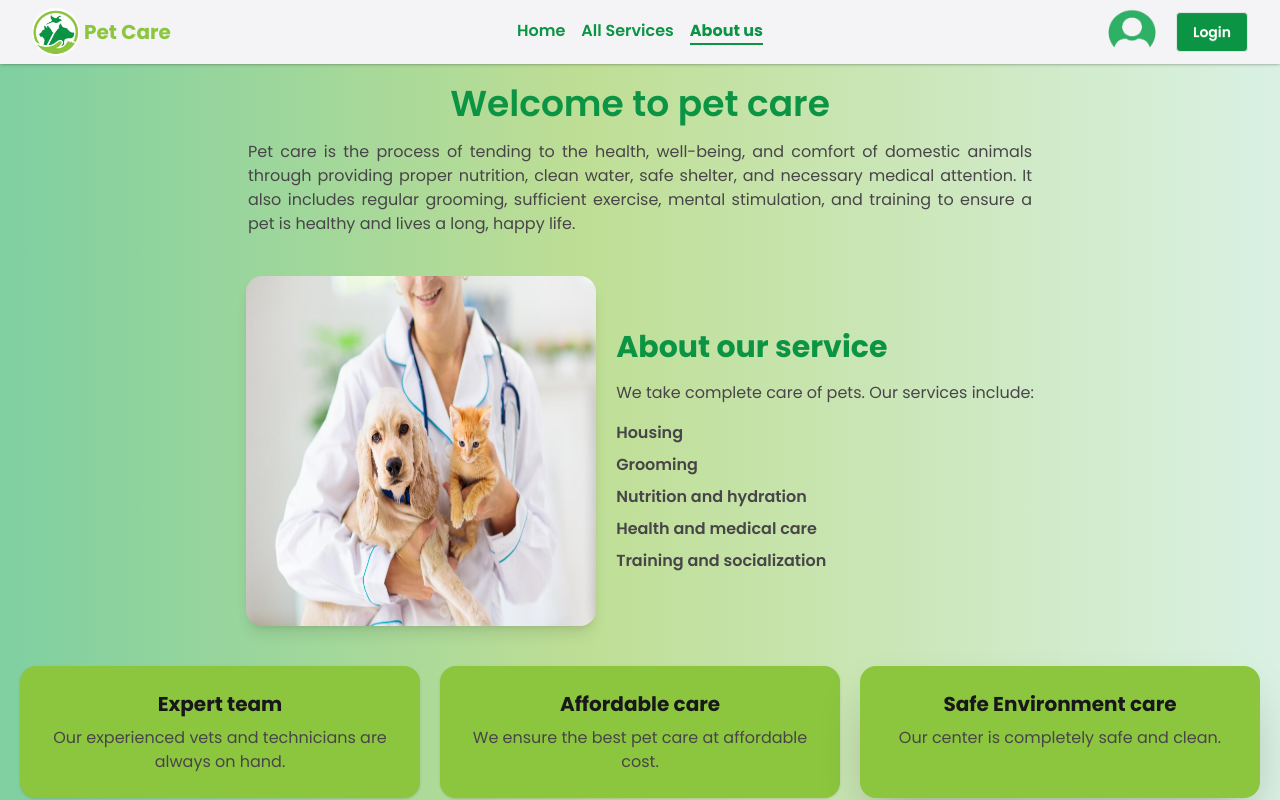
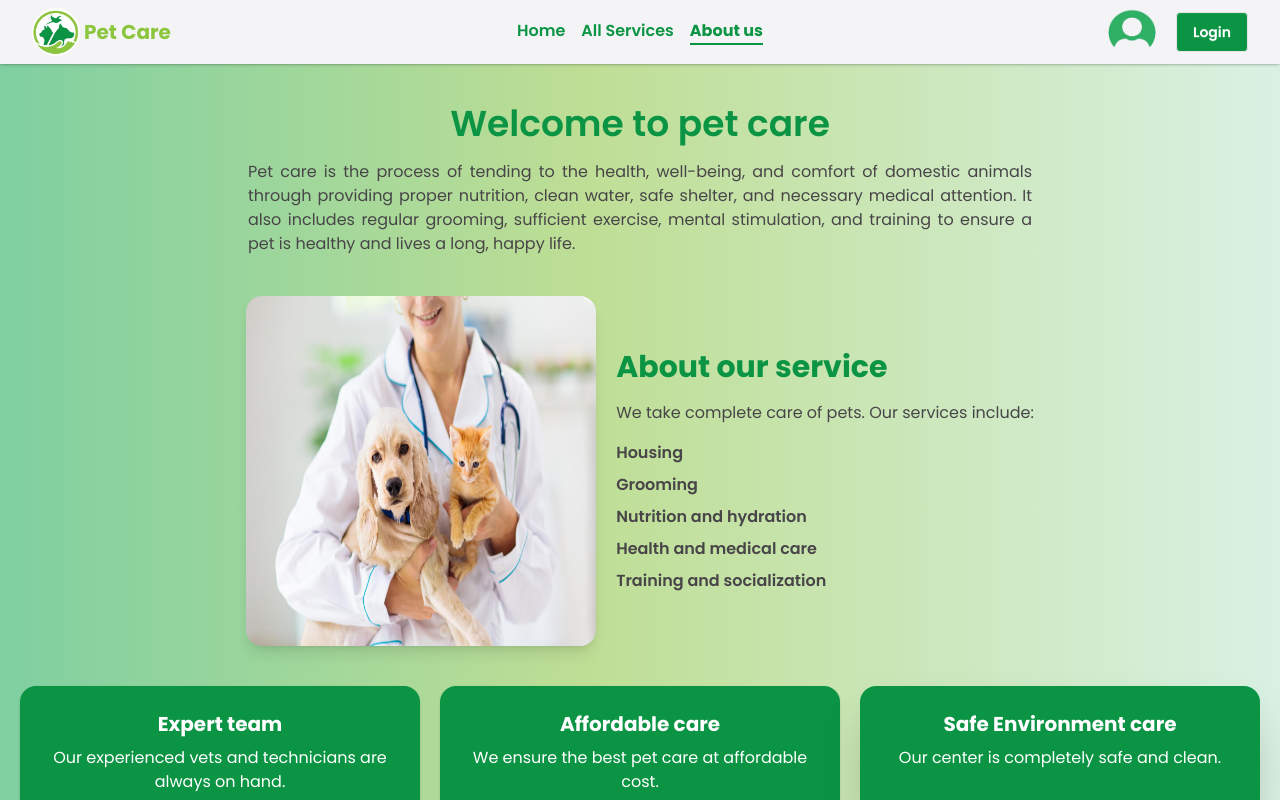
Before and after one commit to pbnhamza/pet-care, a React (Vite) app: page /about in a window 1280 px wide. Shown: the top 800 px of the page. Built offline with nearby package versions, Linux system fonts and the light colour scheme; no server answers.

Commit message:
first commit

```diff
--- a/src/Components/Promotional/Promotional.jsx
+++ b/src/Components/Promotional/Promotional.jsx
@@ -4,7 +4,7 @@ const promotions = [
     id: 1,
     title: "Winter Special Grooming",
     description: "Get 30% off on all pet grooming services this winter!",
-    image: "https://i.ibb.co.com/Qjf0cJSk/Dog-Grooming-Session.jpg",
+    image: "https://i.ibb.co.com/gLZSbPzr/Pet-Massage-Therapy.jpg",
     buttonText: "Book Now",
     link: "#",
   },
@@ -30,7 +30,7 @@ const Promotional = () => {
         {promotions.map((promo) => (
           <div
             key={promo.id}
-            className="relative rounded-lg overflow-hidden hover:shadow-2xl transition-shadow duration-300 bg-gray-800"
+            className="relative rounded-lg overflow-hidden hover:shadow-2xl transition-shadow"
           >
             <img
               src={promo.image}
--- a/src/Pages/About.jsx
+++ b/src/Pages/About.jsx
@@ -5,6 +5,7 @@ const About = () => {
   return (
     <MyContainer>
       <div
+        className="pt-5"
         style={{
           background:
             "linear-gradient(90deg,rgba(46, 177, 101, 0.61) 0%, rgba(138, 195, 62, 0.55) 46%, rgba(46, 177, 101, 0.18) 100%)",
@@ -49,22 +50,22 @@ const About = () => {
             </div>
           </div>
         </div>
-        <div className="grid grid-cols-1 md:grid-cols-3 lg:grid-cols-3 gap-5 py-5 px-5">
-          <div className="p-6 bg-primary rounded-2xl shadow hover:shadow-lg transition text-center">
+        <div className="grid grid-cols-1 text-white md:grid-cols-3 lg:grid-cols-3 gap-5 py-5 px-5">
+          <div className="p-6 t  bg-[#0B9444] rounded-2xl shadow hover:shadow-lg transition text-center">
             <h2 className="text-xl font-bold mb-2">Expert team</h2>
-            <p className="text-accent">
+            <p className="text-white">
               Our experienced vets and technicians are always on hand.
             </p>
           </div>
-          <div className="p-6 bg-primary rounded-2xl shadow hover:shadow-lg transition text-center">
+          <div className="p-6 bg-[#0B9444] rounded-2xl shadow hover:shadow-lg transition text-center">
             <h2 className="text-xl font-bold mb-2">Affordable care</h2>
-            <p className="text-accent">
+            <p className="text-white">
               We ensure the best pet care at affordable cost.
             </p>
           </div>
-          <div className="p-6 bg-primary rounded-2xl shadow-2xl transition text-center">
+          <div className="p-6 bg-[#0B9444] rounded-2xl shadow-2xl transition text-center">
             <h2 className="text-xl font-bold mb-2">Safe Environment care</h2>
-            <p className="text-accent">
+            <p className="text-white">
               Our center is completely safe and clean.
             </p>
           </div>
--- a/src/Pages/Profile/Profile.jsx
+++ b/src/Pages/Profile/Profile.jsx
@@ -12,7 +12,7 @@ const Profile = () => {
     <MyContainer>
       {user ? (
         <div
-          className="flex justify-center items-center flex-col gap-5 py-4 "
+          className="flex justify-center items-center flex-col gap-5 py-4 pt-10 "
           style={{
             background:
               "linear-gradient(90deg,rgba(42, 151, 155, 0.5) 0%, rgba(11, 148, 68, 0.25) 60%, rgba(83, 237, 198, 0.45) 100%)",
```
